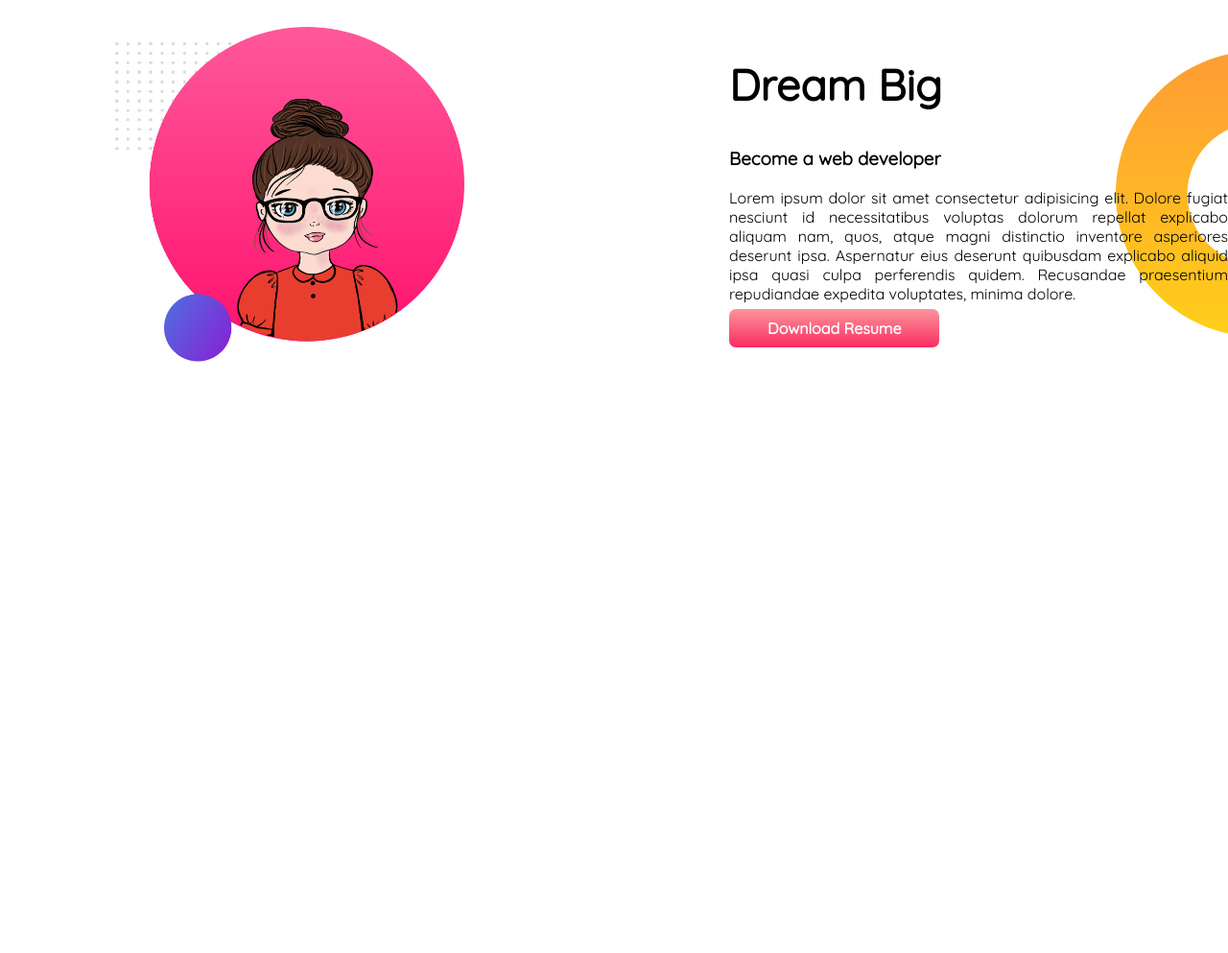
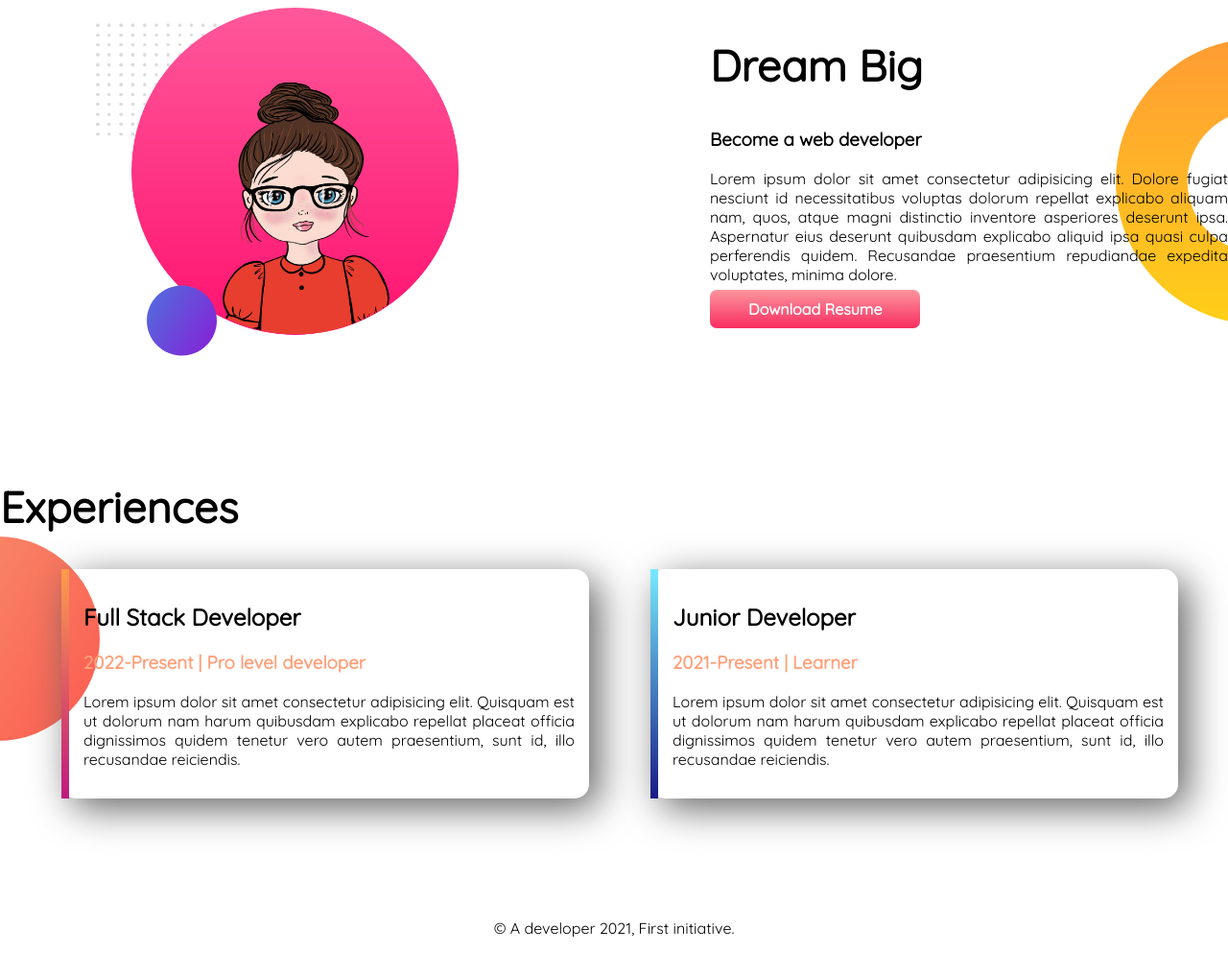
Before and after one commit to Fatema-Nawrin/developer-portfolio, a plain HTML site: page index.html in a window 1280 px wide. Shown: the part 545-1538 px from the top of the page at 96% size. Before the commit the page ends 1051 px from the top, so only its background shows below. Drawn offline with Linux system fonts and the light colour scheme.

Commit message:
footer add

```diff
--- a/index.html
+++ b/index.html
@@ -13,7 +13,7 @@
 </head>
 
 <body>
-    <section class="top-banner">
+    <section class="top-banner flexible-container">
         <div class="half-width">
             <h1>Welcome to</h1>
             <h1><span class="diff-color"> My Chaotic</span> World!</h1>
@@ -31,7 +31,7 @@
         </div>
 
     </section>
-    <section class="dream">
+    <section class="dream flexible-container">
         <div class="half-width">
             <img src="images/bg2.png" alt="">
         </div>
@@ -46,6 +46,30 @@
         </div>
 
     </section>
+    <section class="experience">
+        <h1>Experiences</h1>
+        <div class="flexible-container">
+            <div id="dev-experience" class="experience-item">
+                <h2>Full Stack Developer</h2>
+                <h3 class="diff-color">2022-Present | Pro level developer</h3>
+                <p>Lorem ipsum dolor sit amet consectetur adipisicing elit. Quisquam est ut dolorum nam harum quibusdam
+                    explicabo repellat placeat officia dignissimos quidem tenetur vero autem praesentium, sunt id, illo
+                    recusandae reiciendis.</p>
+            </div>
+            <div id="junior-experience" class="experience-item">
+                <h2>Junior Developer</h2>
+                <h3 class="diff-color">2021-Present | Learner</h3>
+                <p>Lorem ipsum dolor sit amet consectetur adipisicing elit. Quisquam est ut dolorum nam harum quibusdam
+                    explicabo repellat placeat officia dignissimos quidem tenetur vero autem praesentium, sunt id, illo
+                    recusandae reiciendis.</p>
+            </div>
+        </div>
+    </section>
+    <footer>
+        <p>
+            © A developer 2021, First initiative.
+        </p>
+    </footer>
 </body>
 
 </html>
--- a/style.css
+++ b/style.css
@@ -8,13 +8,13 @@ h1{
 .diff-color{
     color:lightsalmon;
 }
-section{
+.flexible-container{
     display: flex;
     margin-bottom: 125px;
 }
 .half-width{
     width: 50%;
-    padding-left: 120px;
+    padding-left: 100px;
     text-align: justify;
 }
 .half-width img{
@@ -38,3 +38,33 @@ section{
     background-repeat: no-repeat;
     background-position: right;
 }
+.experience{
+    background-image: url(images/exp-bg.png);
+    background-repeat: no-repeat;
+    background-position: left;
+}
+
+.experience-item{
+    width: 40%;
+    margin-left: 5% ;
+    padding: 15px;
+    text-align: justify;
+    box-shadow: 10px 10px 40px rgb(99, 99, 99);
+    border-radius: 15px;
+
+}
+#dev-experience{
+    border-left: 8px solid;
+    border-image: linear-gradient(rgb(255, 156, 75),rgb(190, 26, 127));
+    border-image-slice: 1;
+}
+#junior-experience{
+    border-left: 8px solid;
+    border-image: linear-gradient(rgb(119, 235, 255),rgb(24, 26, 134));
+    border-image-slice: 1;
+
+}
+footer p{
+    text-align: center;
+
+}
```
Also changed, not shown: images/woman.png (renamed from images/woman-g415d8e908_1920.png).
